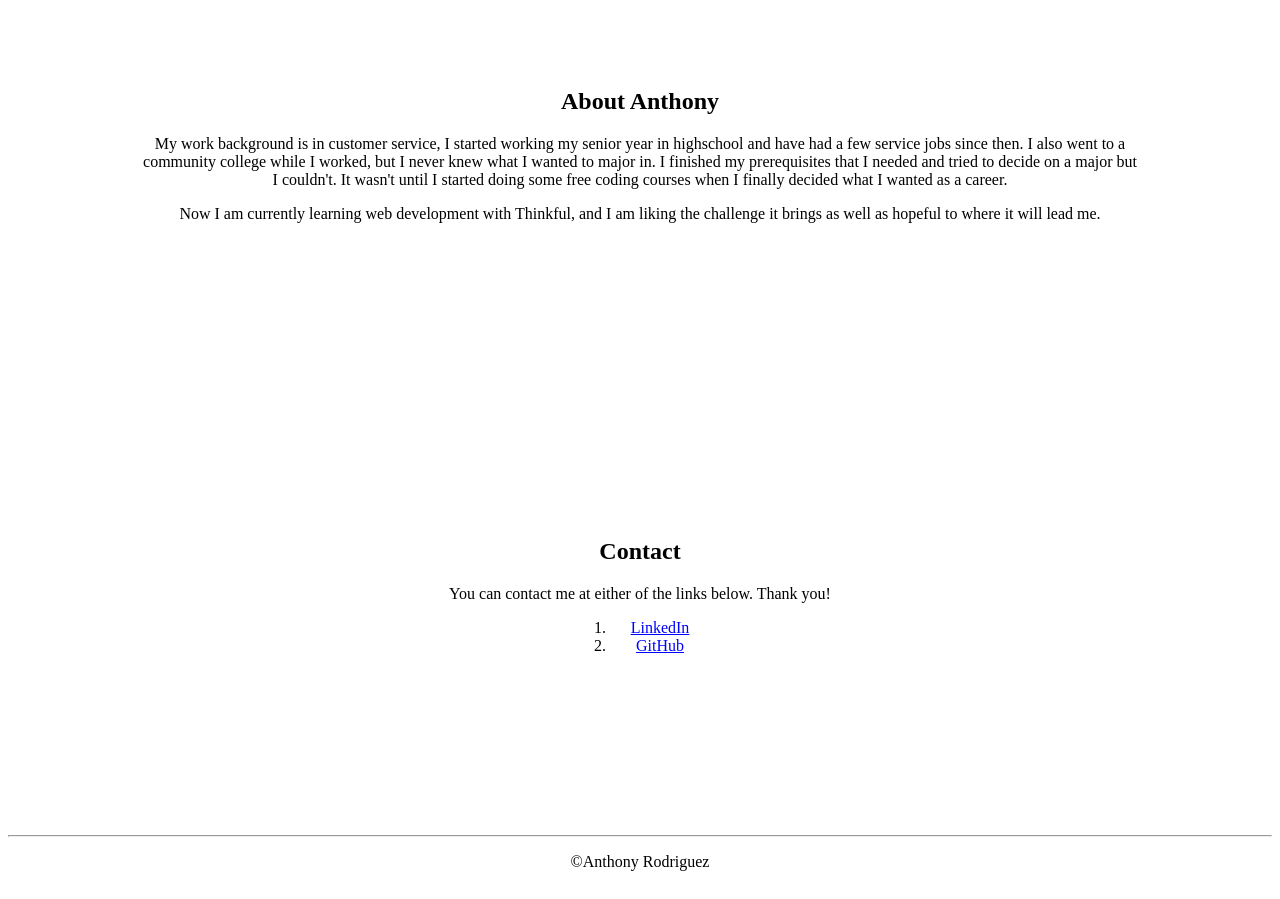
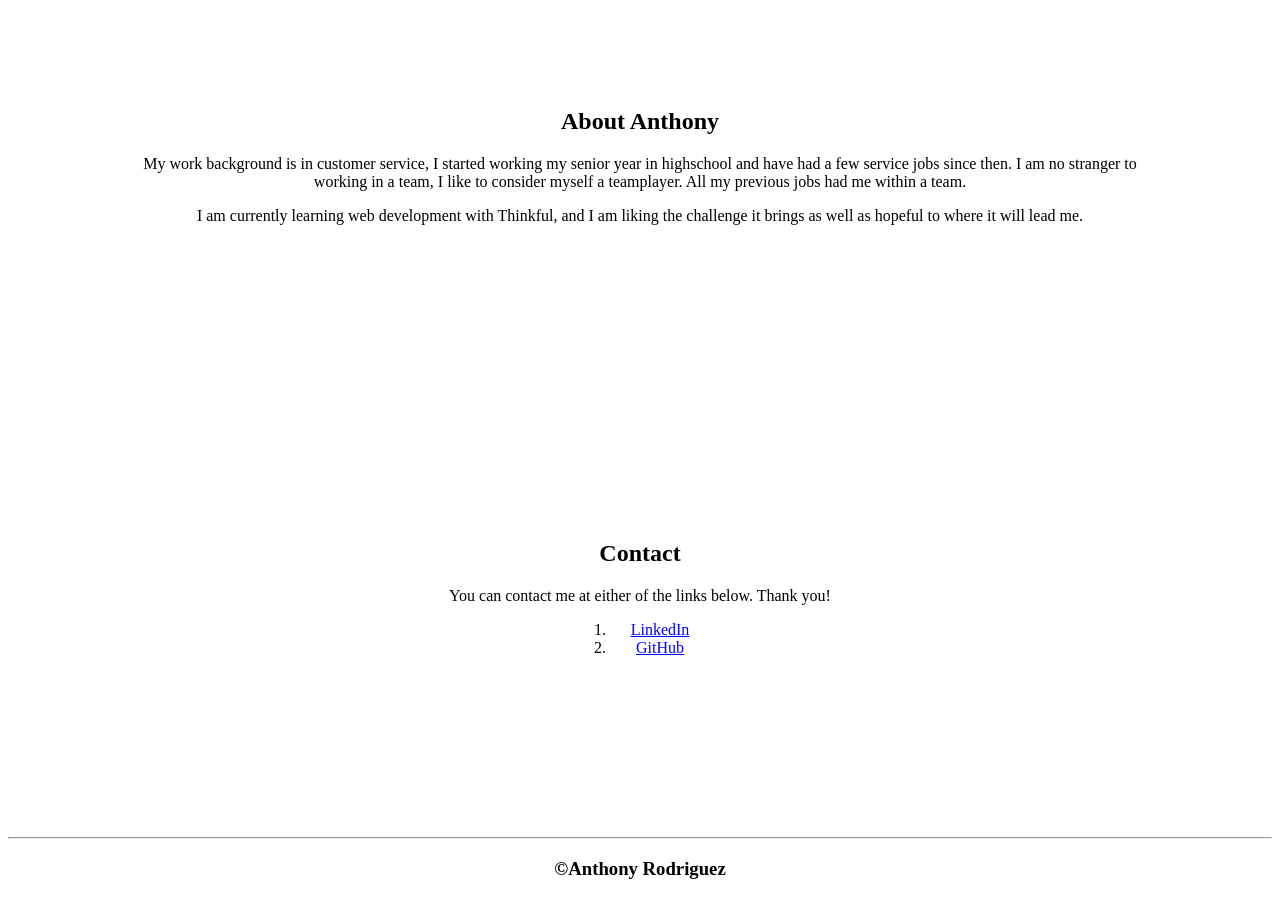
Before and after one commit to Anthony2291/Portfolio, a plain HTML site: page index.html in a window 1280 px wide. Shown: the part 1040-1939 px from the top of the page. Drawn offline with Linux system fonts and the light colour scheme.

Commit message:
updated commit 07/13

```diff
--- a/index.html
+++ b/index.html
@@ -37,12 +37,9 @@
         <section>
             <h2>About Anthony</h2>
             <p>My work background is in customer service, I started working my senior year in highschool and have had a
-                few service jobs since then. I also went to a community college while I worked, but I never knew what I
-                wanted to major in.
-                I finished my prerequisites that I needed and tried to decide on a major but I couldn't. It wasn't until
-                I started doing some free coding courses when I finally decided what I wanted as a career.</p>
+                few service jobs since then. I am no stranger to working in a team, I like to consider myself a teamplayer. All my previous jobs had me within a team.</p>
 
-            <p>Now I am currently learning web development with Thinkful, and I am liking the challenge it brings as
+            <p>I am currently learning web development with Thinkful, and I am liking the challenge it brings as
                 well as hopeful to where it will lead me.</p>
         </section>
 
@@ -61,7 +58,7 @@
     </main>
     <footer>
         <hr>
-        <p>&copy;Anthony Rodriguez</p>
+        <h3>&copy;Anthony Rodriguez</h3>
     </footer>
 </body>
 
--- a/style.css
+++ b/style.css
@@ -1,27 +1,31 @@
 /* start of my css */
+
+/* background for webpage */
 body {
     background-image: url(images/white-background.png);
 }
-header {
-    text-align: center;
-}
 
+/* header */
 .logo {
     font-size: 70px;
     font-family:sans-serif, Verdana, Tahoma;
     text-align: center;
+    height: 100px;
 }
 
-h1, h2 {
+/* headings */
+h1, h2, h3 {
     text-align: center;
 }
 
+/* styled photo */
 .center {
     text-align: center;
     margin: 0 auto;
     border-radius: 8px;
 }
 
+/* styled section */
 section {
     text-align: center;
     background-color: rgba(255, 255, 255, 0.8);
@@ -31,6 +35,7 @@ section {
     max-width: 1000px;
 }
 
+/* paragraphs and lists */
 p {
     text-align: center;
 }
@@ -45,6 +50,7 @@ max-width: 100px;
 margin: 0 auto;
 }
 
+/* styled link */
 a:link {color: blue;}
 a:visited {color:red;}
 a:hover{color:green;}
```
